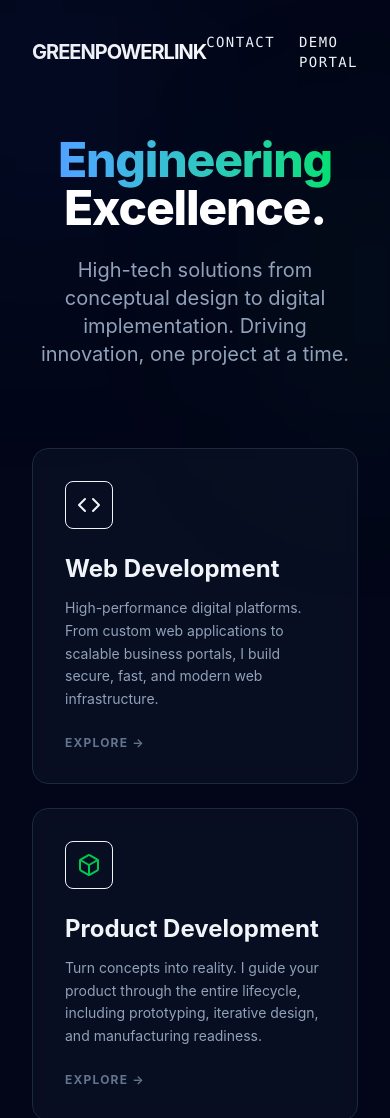
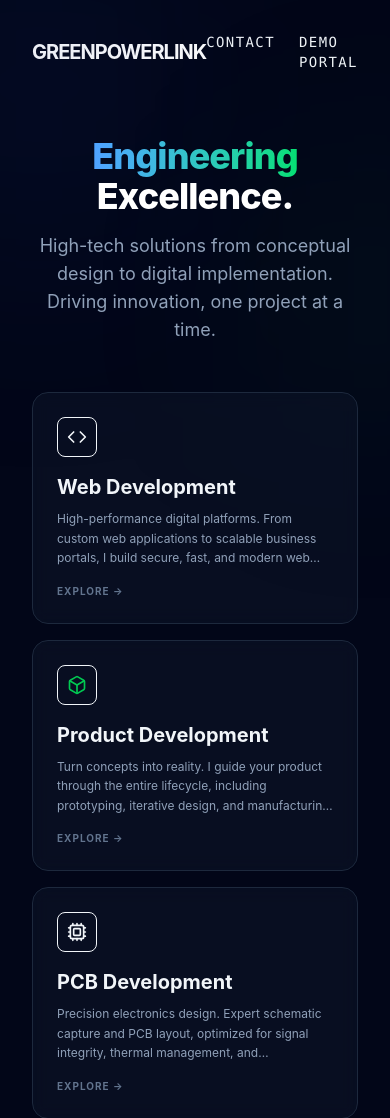
Before and after one commit to mjbejaranob/greenpowerlink, an Astro site: page / in a window 390 px wide. Shown: the top 1118 px of the page. Built offline with nearby package versions, Linux system fonts and the light colour scheme; Astro itself is replaced by a stand-in of ours.

Commit message:
Phase 4: Optimize homepage layout for mobile responsiveness and scale

```diff
--- a/src/pages/index.astro
+++ b/src/pages/index.astro
@@ -29,25 +29,25 @@ try {
     </div>
 
     <div class="relative z-10 p-8 md:p-16 max-w-6xl mx-auto flex-grow w-full">
-      <header class="mb-20 text-center md:text-left">
-        <h1 class="text-5xl md:text-7xl font-extrabold tracking-tight">
+      <header class="mb-12 text-center md:text-left">
+        <h1 class="text-4xl md:text-7xl font-extrabold tracking-tight">
           <span class="text-transparent bg-clip-text bg-gradient-to-r from-blue-400 to-green-400">Engineering</span><br/>
           <span class="text-white">Excellence.</span>
         </h1>
-        <p class="text-xl text-slate-400 mt-6 max-w-xl">
+        <p class="text-lg md:text-xl text-slate-400 mt-4 max-w-xl mx-auto md:mx-0">
           High-tech solutions from conceptual design to digital implementation. Driving innovation, one project at a time.
         </p>
       </header>
 
-      <section class="grid grid-cols-1 sm:grid-cols-2 lg:grid-cols-3 gap-6">
+      <section class="grid grid-cols-1 sm:grid-cols-2 lg:grid-cols-3 gap-4 md:gap-6">
         {services.map((service) => (
-          <a href={`/services/${service.name.toLowerCase().replace(' ', '-')}/`} class="group p-8 bg-slate-900/50 border border-slate-800 rounded-2xl backdrop-blur-sm hover:bg-slate-800/50 hover:border-slate-600 transition-all duration-500 ease-out hover:-translate-y-2 hover:shadow-2xl text-left w-full block">
-            <div class={`w-12 h-12 mb-6 rounded-lg bg-${service.color}-500/10 flex items-center justify-center border border-${service.color}-500/20 group-hover:scale-110 transition-transform`}>
-              <service.icon class={`w-6 h-6 text-${service.color}-500`} />
+          <a href={`/services/${service.name.toLowerCase().replace(' ', '-')}/`} class="group p-6 md:p-8 bg-slate-900/50 border border-slate-800 rounded-2xl backdrop-blur-sm hover:bg-slate-800/50 hover:border-slate-600 transition-all duration-300 text-left w-full block">
+            <div class={`w-10 h-10 md:w-12 md:h-12 mb-4 md:mb-6 rounded-lg bg-${service.color}-500/10 flex items-center justify-center border border-${service.color}-500/20 group-hover:scale-105 transition-transform`}>
+              <service.icon class={`w-5 h-5 md:w-6 md:h-6 text-${service.color}-500`} />
             </div>
-            <h2 class="text-2xl font-bold mb-3">{service.name}</h2>
-            <p class="text-slate-400 mb-6 text-sm leading-relaxed">{service.desc}</p>
-            <div class="text-xs font-bold tracking-widest uppercase text-slate-500 group-hover:text-white transition-colors">
+            <h2 class="text-xl md:text-2xl font-bold mb-2">{service.name}</h2>
+            <p class="text-slate-400 mb-4 text-xs md:text-sm leading-relaxed line-clamp-3">{service.desc}</p>
+            <div class="text-[10px] md:text-xs font-bold tracking-widest uppercase text-slate-500 group-hover:text-white transition-colors">
               Explore →
             </div>
           </a>
--- a/src/version.txt
+++ b/src/version.txt
@@ -1 +1 @@
-e632125
+b039035
```
